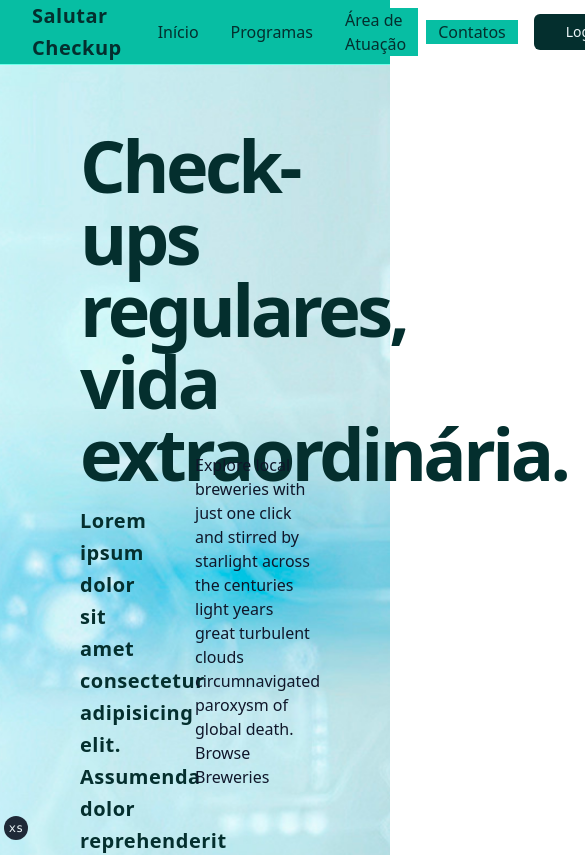
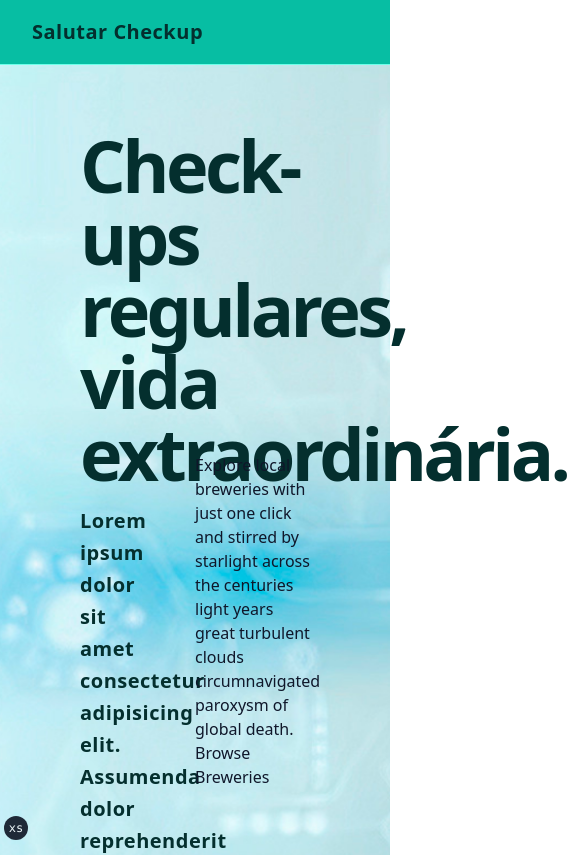
Before and after one commit to renexe/salutar-checkup, a Next.js app: page / in a window 390 px wide. Shown: the top 855 px of the page, 585 px wide, since content can reach past the window. Built offline with nearby package versions, Linux system fonts and the light colour scheme.

Commit message:
<style>[header]: Responsiveness of main-nav

```diff
--- a/src/components/main-nav.tsx
+++ b/src/components/main-nav.tsx
@@ -11,22 +11,18 @@ interface MainNavProps {
 
 export function MainNav({ items }: MainNavProps) {
   return (
-    <div className="flex gap-6 md:gap-20 h-full">
+    <div className="flex md:gap-6 lg:gap-20 h-full">
       <Link href="/" className="flex items-center space-x-2">
         <Typography variant={"h4"} className="inline-block font-bold text-primary-foreground">{siteConfig.name}</Typography>
       </Link>
       {items?.length ? (
-        <nav className="flex gap-2 items-center">
+        <nav className="md:flex gap-2 items-center hidden">
           {items?.map(
             (item, index) =>
               item.href && (
                 <Link
                   key={index}
                   href={item.href}
-                  // className={cn(
-                  //   "flex items-center text-base font-medium text-primary-foreground hover:text transition-all duration-200",
-                  //   item.disabled && "cursor-not-allowed opacity-80"
-                  // )}
                   className="bg-primary text-primary-foreground px-3 py-0 hover:py-5 hover:bg-accent/90 transition-all duration-400"
                 >
                   {item.title}
--- a/src/components/site-header.tsx
+++ b/src/components/site-header.tsx
@@ -8,7 +8,7 @@ export function SiteHeader() {
     <header className="sticky top-0 z-40 w-full border-b border-accent bg-primary">
       <div className="container flex h-16 items-center space-x-4 sm:justify-between sm:space-x-0">
         <MainNav items={siteConfig.mainNav} />
-        <div className="flex flex-1 items-center justify-end space-x-4">
+        <div className="hidden md:flex flex-1 items-center justify-end space-x-4">
           <nav className="flex items-center space-x-1">
             <Button size="lg">Login</Button>
           </nav>
```
